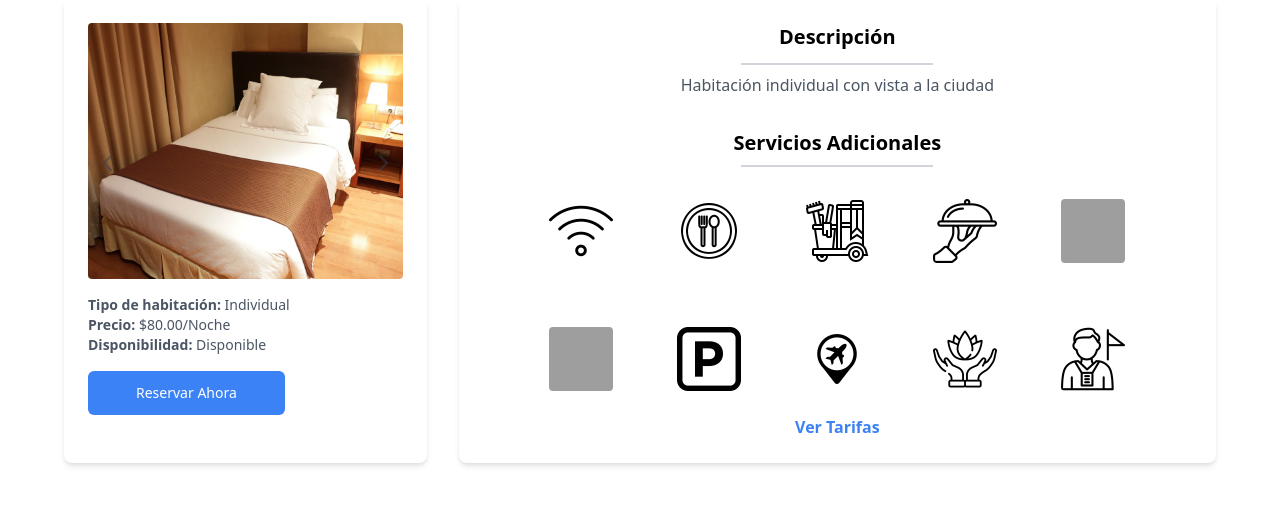
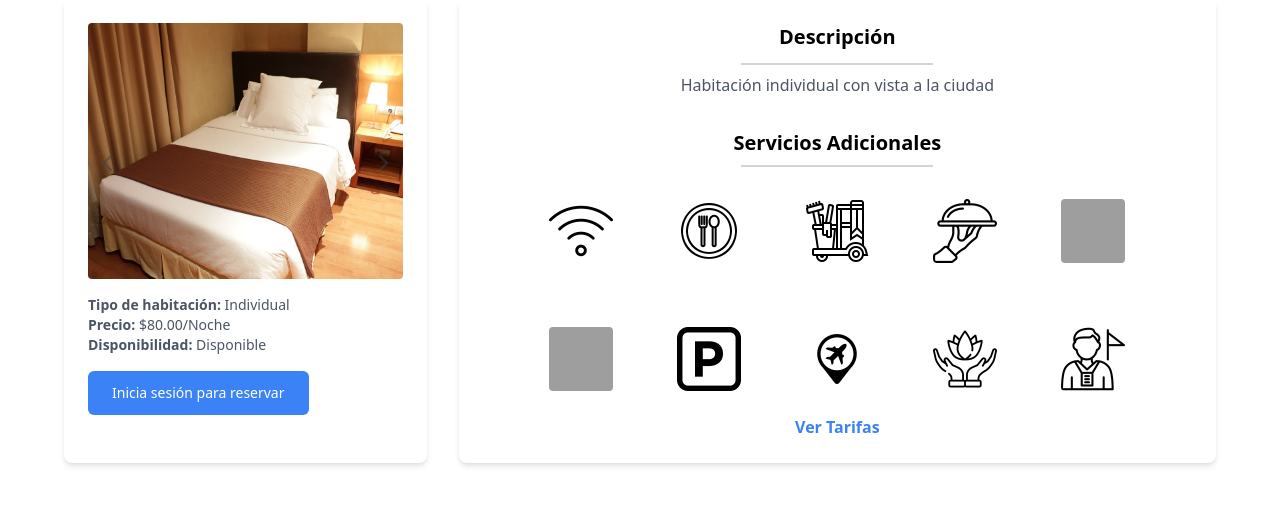
Before and after one commit to PabloAndericaTorrado/HotelPerikero-Laravel, a Laravel app: page /habitaciones/1 in a window 1280 px wide. Shown: the part 161-666 px from the top of the page. Run offline with Laravel 10, Linux system fonts and the light colour scheme; data comes from the database, SQL or seed files in the repository; some libraries are stand-ins or nearby versions; grey boxes are pictures that could not be loaded.

Commit message:
Arreglado lo de autenticar para reservar

```diff
--- a/resources/views/habitaciones/show.blade.php
+++ b/resources/views/habitaciones/show.blade.php
@@ -32,16 +32,18 @@
                     </li>
                     <li>
                         @if($habitacion->disponibilidad === 1)
-                            <button class="bg-blue-500 text-white px-6 py-3 rounded-md hover:bg-primary-dark transform transition duration-300 ease-in-out hover:scale-105 self-start mt-4">
+                            @auth
+                                <br />
                                 <a href="{{ route('reservas.create', $habitacion->id) }}" class="bg-blue-500 text-white px-6 py-3 rounded-md hover:bg-primary-dark transform transition duration-300 ease-in-out hover:scale-105 self-start mt-4">
                                     Reservar Ahora
                                 </a>
-                            </button>
-                        @else
-                            <button
-                                class="bg-red-500 text-white px-6 py-3 rounded-md cursor-not-allowed self-start mt-4">No
-                                Disponible
-                            </button>
+                            @else
+                                <form action="{{ route('login') }}" method="GET">
+                                    <button type="submit" class="bg-blue-500 text-white px-6 py-3 rounded-md hover:bg-primary-dark transform transition duration-300 ease-in-out hover:scale-105 self-start mt-4">
+                                        Inicia sesión para reservar
+                                    </button>
+                                </form>
+                            @endauth
                         @endif
                     </li>
                 </ul>
--- a/routes/web.php
+++ b/routes/web.php
@@ -1,5 +1,4 @@
 <?php
-
 use App\Http\Controllers\HomeController;
 use App\Http\Livewire\ImageLoader;
 use Illuminate\Support\Facades\Auth;
@@ -9,39 +8,38 @@ use App\Http\Controllers\ReservaController;
 use App\Http\Controllers\ServicioController;
 use App\Http\Controllers\ReservaServicioController;
 
-/*
-|--------------------------------------------------------------------------
-| Web Routes
-|--------------------------------------------------------------------------
-|
-| Here is where you can register web routes for your application. These
-| routes are loaded by the RouteServiceProvider and all of them will
-| be assigned to the "web" middleware group. Make something great!
-|
-*/
-
-Auth::routes();
 Route::get('/', function () {
     return view('welcome');
 });
+
 Route::get('/', [HomeController::class, 'welcome'])->name('welcome');
 Route::get('/habitaciones/cuenta', [HabitacionController::class, 'cuenta'])->name('habitaciones.cuenta');
 Route::get('/habitaciones/contacto', [HabitacionController::class, 'contacto'])->name('habitaciones.contacto');
-Route::get('/habitaciones/show', [HabitacionController::class, 'show'])->name('habitaciones.show');
 Route::resource('habitaciones', HabitacionController::class);
 Route::resource('servicios', ServicioController::class);
 Route::get('/servicios', [ServicioController::class, 'index'])->name('servicios.index');
-Route::resource('reservas', ReservaController::class);
-Route::resource('reserva-servicios', ReservaServicioController::class);
+
+Auth::routes();
+
 Route::middleware(['auth'])->group(function () {
     Route::get('/perfil', function () {
         return view('perfil');
     })->name('perfil');
+
+    Route::resource('reservas', ReservaController::class);
+    Route::resource('reserva-servicios', ReservaServicioController::class);
+    Route::get('/habitaciones/show', [HabitacionController::class, 'show'])->name('habitaciones.show');
+
+    Route::post('/reservas', [ReservaController::class, 'store'])->name('reservas.store');
+    Route::get('/reservas/create/{id}', [ReservaController::class, 'create'])->name('reservas.create');
+    Route::get('/reservas/{reserva}', [ReservaController::class, 'show'])->name('reservas.show');
+    Route::delete('/reservas/{reserva}/delete', [ReservaController::class, 'destroy'])->name('reservas.delete');
+    Route::get('/reservas/{reserva}/delete-view', [ReservaController::class, 'showDeleteView'])->name('reservas.delete.view');
 });
+
 Route::get('/home', [App\Http\Controllers\HomeController::class, 'index'])->name('home');
 Route::post('/reservas', [ReservaController::class, 'store'])->name('reservas.store');
 Route::get('/reservas/create/{id}', [ReservaController::class, 'create'])->name('reservas.create');
-Route::resource('reservas', ReservaController::class);
 Route::get('/reservas/{reserva}', [ReservaController::class, 'show'])->name('reservas.show');
 Route::get('/habitaciones/{habitacion}', 'HabitacionController@show')->name('habitaciones.show');
 Route::delete('/reservas/{reserva}/delete', [ReservaController::class, 'destroy'])->name('reservas.delete');
```
